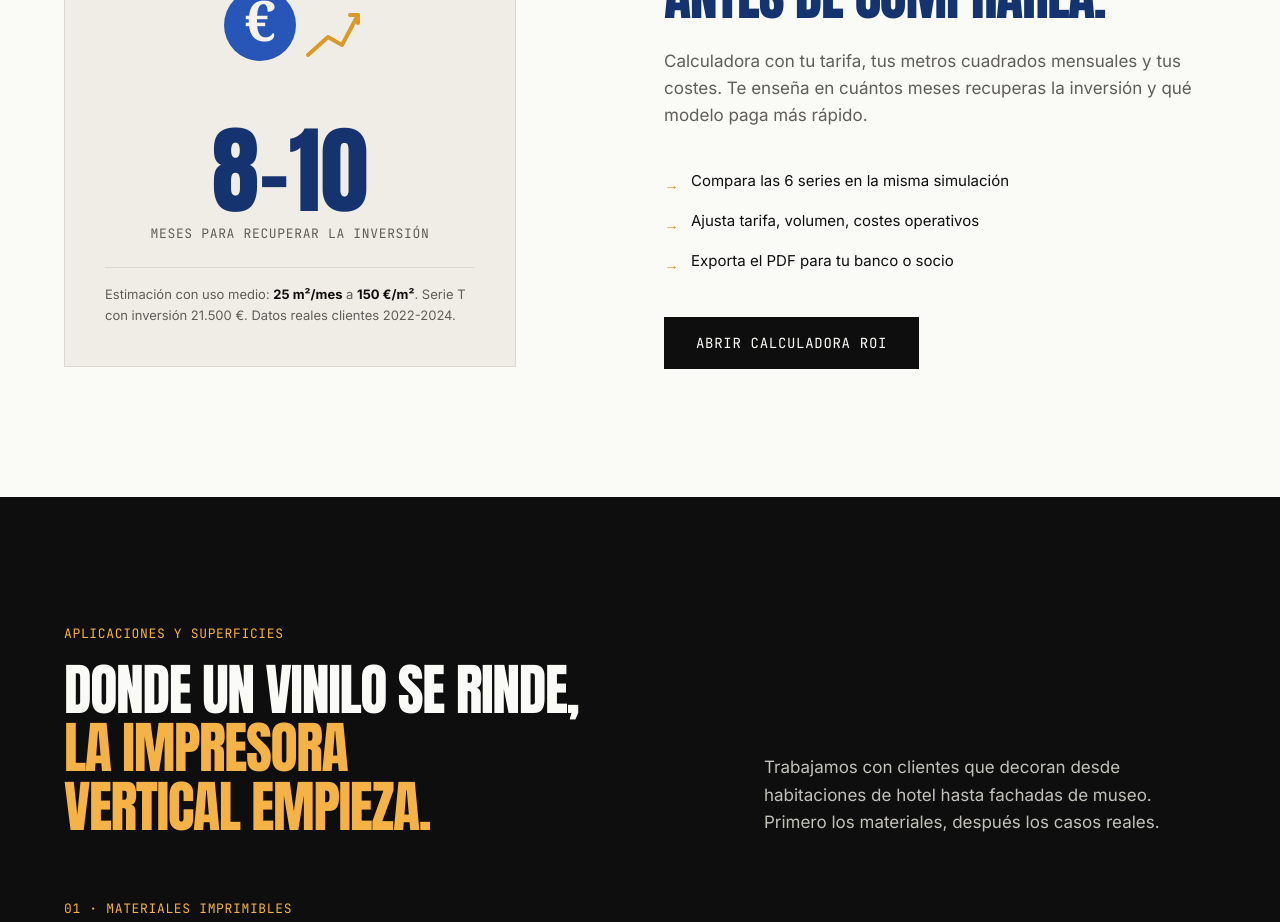
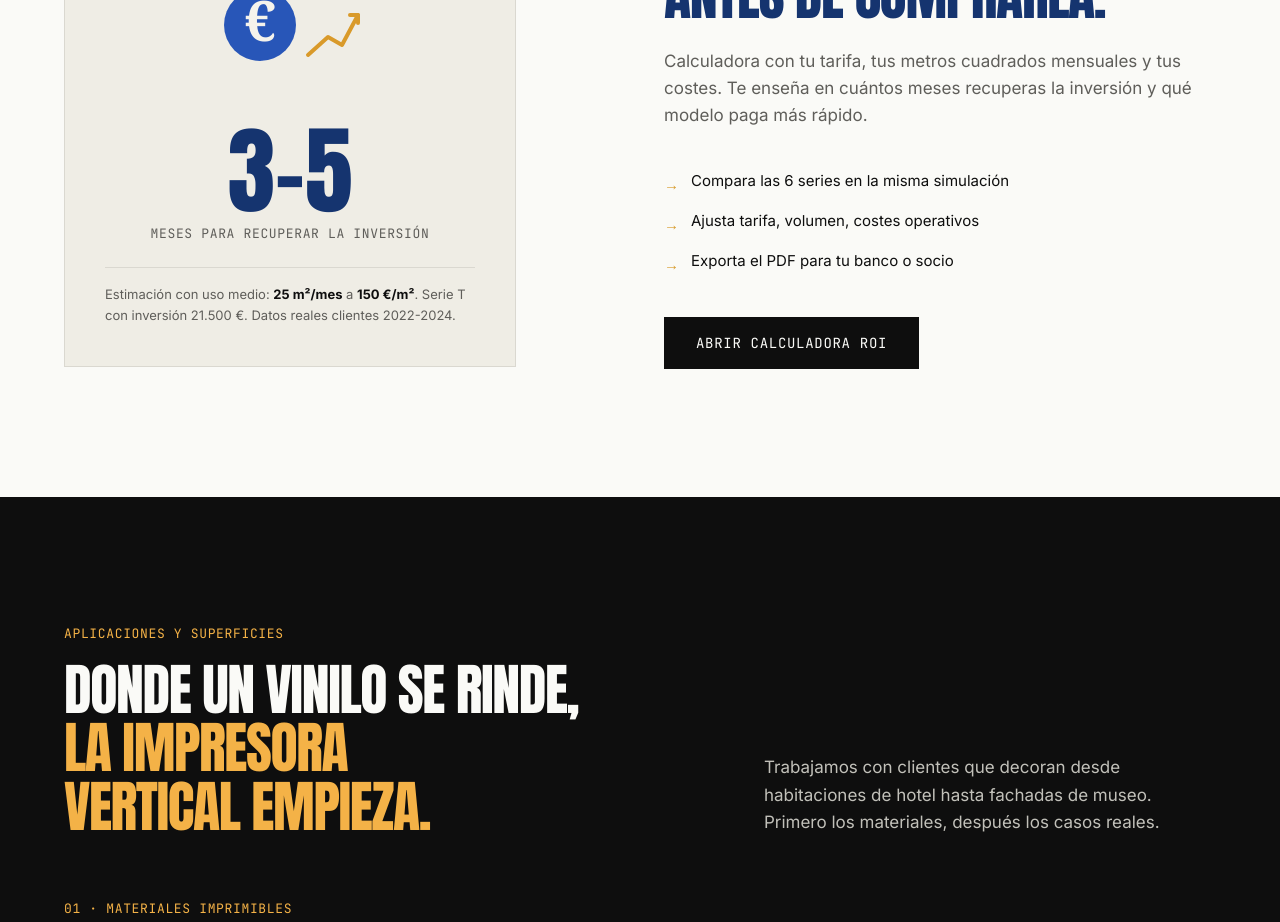
Before and after one commit to ImpresoraVertical/impresoravertical-web, a Next.js app: page / in a window 1280 px wide. Shown: the part 5900-6822 px from the top of the page. Built offline with nearby package versions, Linux system fonts and the light colour scheme.

Commit message:
ROI home coherente

```diff
--- a/app/components/home/ROITeaser.tsx
+++ b/app/components/home/ROITeaser.tsx
@@ -58,7 +58,7 @@ export default function ROITeaser() {
               {/* Stat principal */}
               <div className="text-center">
                 <div className="font-display text-display lg:text-display-xl text-cobalto-700 leading-none">
-                  8-10
+                  3-5
                 </div>
                 <div className="font-mono text-eyebrow uppercase tracking-wider text-stone mt-2">
                   meses para recuperar la inversión
```
